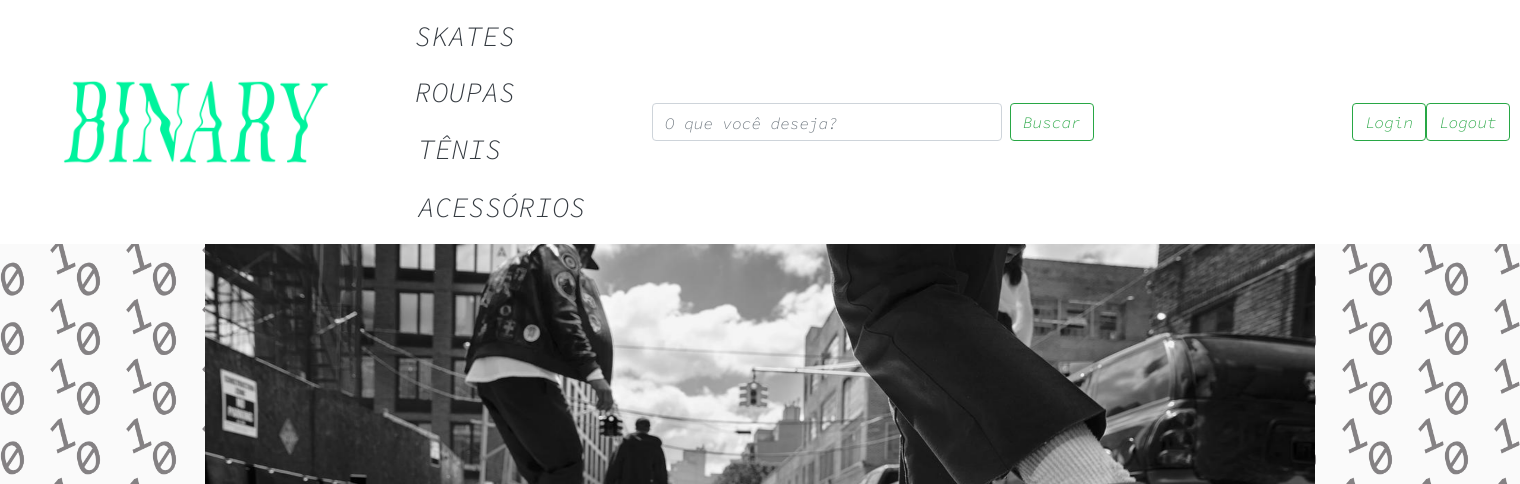
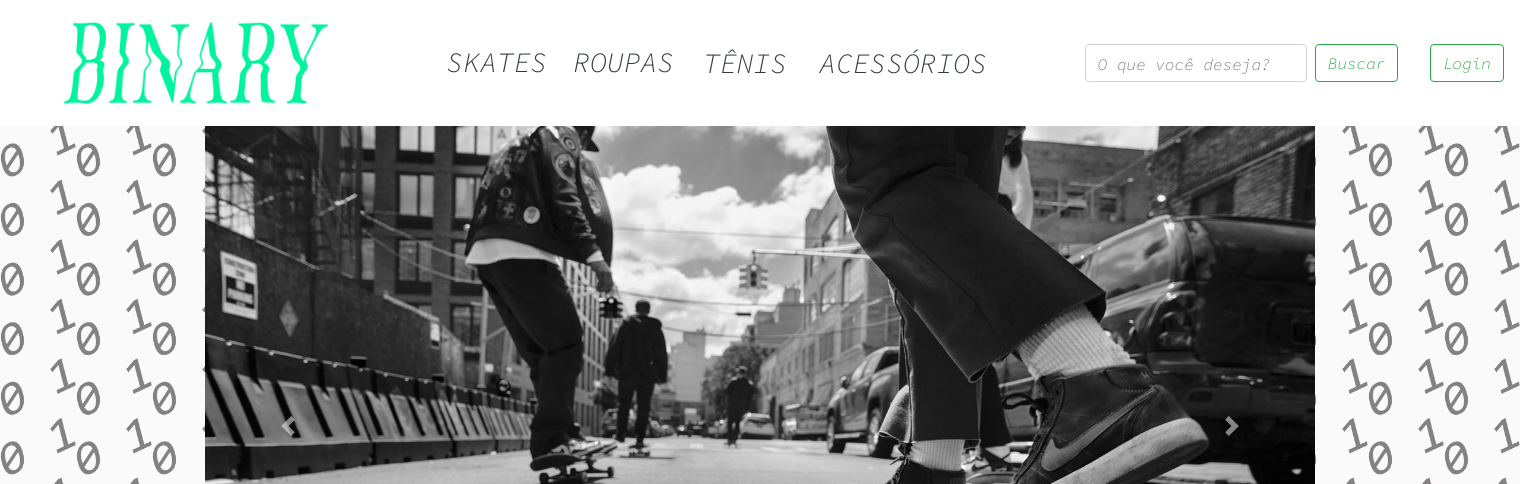
Before and after one commit to Erik-Mfa/Binary, a PHP site: page / in a window 1520 px wide. Shown: the top 484 px of the page. Run offline with PHP 8.4, Linux system fonts and the light colour scheme; tables that the repository leaves empty or names only in its code hold one stand-in row (values such as "Sample post"); data that the repository does not hold is empty.

Commit message:
nav adjustments/admin, logout, login button

```diff
--- a/Index.php
+++ b/Index.php
@@ -24,10 +24,11 @@ include_once "database/wearing.php";
 ?>
 <main>
 <!--NAV-->
-<nav class="navbar navbar-expand-lg navbar-light bg-white ">
+<nav class="navbar navbar-light bg-white ">
   <a class="navbar-brand" href="index.php">
     <img src="imagens/logo_Opcional.png" width="280" height="100" alt="">
   </a>
+  <div>
     <ul class="nav-color nav">
       <li class="nav-item">
         <div class="dropdown">
@@ -63,23 +64,28 @@ include_once "database/wearing.php";
         <a class="nav-link text-dark" href="#">ACESSÓRIOS</a>
       </li>
     </ul>
+  </div>
 
   <div>
-    <form id="pesquisa" class="position-right form-inline my-2">
-      <input class="form-control mr-sm-2 col-6" type="search" placeholder="O que você deseja?" aria-label="Pesquisar">
+    <form id="pesquisa" class="form-inline">
+      <input class="form-control mr-sm-2" type="search" placeholder="O que você deseja?" aria-label="Pesquisar">
       <button class="btn btn-outline-success my-2" type="submit">Buscar</button>
     </form>
   </div>
+  <div class="float-right">
     <?php
       if(isset($_SESSION['userName'])){
         if($adm == 2){
           echo "<a href='admin.php' class='btn btn-outline-success my-2'>Admin</button>";
         }
+        echo "<a href='logout.php' class='btn btn-outline-success my-2'>Logout</a>";
+    }else{
+      echo "<a href='login.php' class='btn btn-outline-success my-2'>Login</a>";
     }
     ?>
-  <a href="login.php" class="btn btn-outline-success my-2">Login</a>
-  <a href="logout.php" class="btn btn-outline-success my-2">Logout</a>
 
+
+  </div>
 </nav>
 
 <!--FIM NAV------------------------------------------------------------------------------------------>
@@ -95,6 +101,9 @@ include_once "database/wearing.php";
       </div>
       <div class="carousel-item">
         <img class="d-block w-100" src="imagens/imagem_Caroussel2.jpg" alt="Terceiro Slide" height="600">
+      </div>
+      <div class="carousel-item">
+        <img class="d-block w-100" src="imagens/imagem_Caroussel4.jpg" alt="Quarto Slide" height="600">
       </div>
     </div>
     <a class="carousel-control-prev" href="#carouselExampleIndicators" role="button" data-slide="prev">
--- a/login.php
+++ b/login.php
@@ -27,12 +27,12 @@
                     <label for="txUsuario" class="col-4 col-form-label text-right">Usuário</label>
                     <input class="border border-success" type="text" name="usuario" id="txUsuario" maxlength="30">
                 </div>
-                <div class="float-right">
-                    <input type="submit" value="Enviar" class="btn btn-outline-success">
-                </div>
                 <div class="form-floating">
                     <label for="txSenha" class="col-4 col-form-label text-right">Senha</label>
                     <input class="border border-success" type="password" name="senha" id="txSenha" maxlength="60">
+                </div>
+                <div class="d-flex justify-content-center ">
+                    <input type="submit" value="Enviar" class="btn btn-outline-success">
                 </div>
     </form>
 </div>
--- a/styles.css
+++ b/styles.css
@@ -8,11 +8,6 @@
 
 .navbar-brand{
     margin-left: 40px;
-}
-
-.position-right{
-    right: 100px;
-    width: 700px;
 }
 
 ::placeholder{
--- a/validation.php
+++ b/validation.php
@@ -9,7 +9,7 @@ $senha 	 = $_POST['senha'];
       header("Location: login.php"); exit;
   }
 
-$sql = "SELECT id, nome, nivel FROM usuarios_tb WHERE (usuario = '".$usuario ."') AND (senha = '". $senha ."') LIMIT 1";
+$sql = "SELECT id, nome, nivel, ativo FROM usuarios_tb WHERE (usuario = '".$usuario ."') AND (senha = '". $senha ."') LIMIT 1";
 $query = mysqli_query($conn, $sql);
 
 
@@ -23,6 +23,7 @@ $query = mysqli_query($conn, $sql);
 
       $_SESSION['userName'] = $resultado['nome'];
       $_SESSION['userLevel'] = $resultado['nivel'];
+      $_SESSION['userStatus'] = $resultado['ativo'];
 
       header("Location: index.php"); exit;
 
```
Also changed, not shown: Imagens/imagem_Caroussel4.jpg (added). Lines whose indentation alone changed are shown as unchanged.
